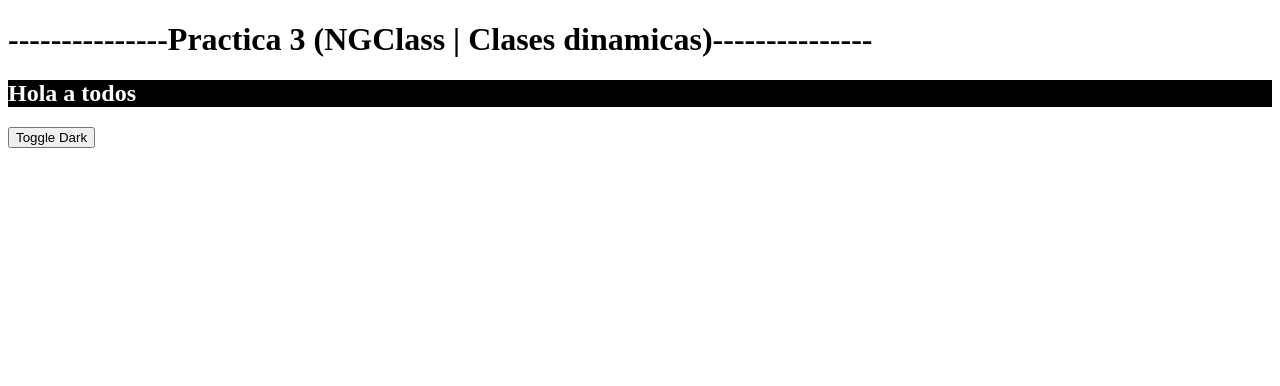
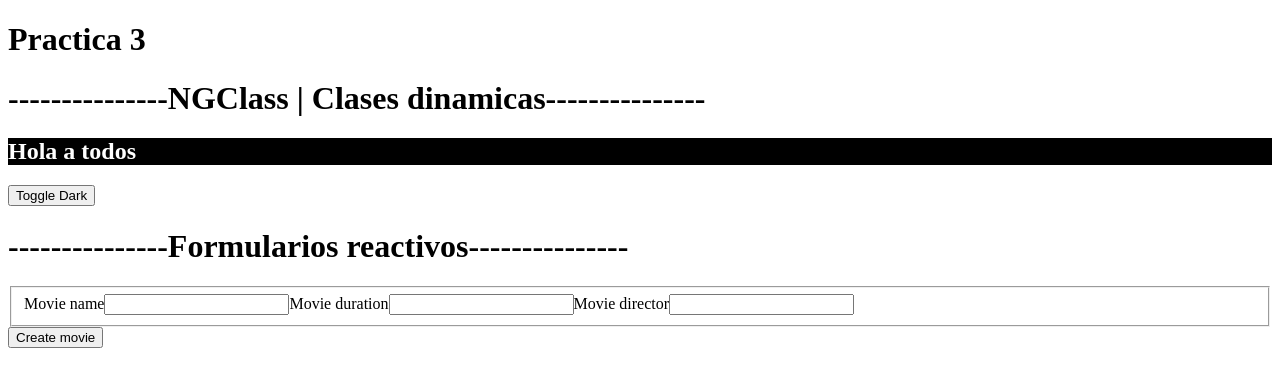
Before and after one commit to FeblesLuis/Angular, an Angular app in the folder angular/: page / in a window 1280 px wide. Shown: the top 386 px of the page. Built offline with nearby package versions, Linux system fonts and the light colour scheme.

Commit message:
fix: arreglando el mensaje

```diff
--- a/angular/src/app/app.component.html
+++ b/angular/src/app/app.component.html
@@ -1,4 +1,23 @@
-<h1>---------------Practica 3 (NGClass | Clases dinamicas)---------------</h1>
+<h1>Practica 3 </h1>
+<h1>---------------NGClass | Clases dinamicas---------------</h1>
 <h2 [ngClass]="{dark: isDark, big:true}">Hola a todos</h2>
 
 <button (click)="toggleDark()">Toggle Dark</button>
+
+<h1>---------------Formularios reactivos---------------</h1>
+<!-- usamos el (submit) y no  (ngSubmit) para que no se recargue la pagina ya que es mas rapido -->
+<form [formGroup]="movieForm" (submit)="handleSubmit()">
+  <fieldset>
+
+    <label for="movie-name">Movie name</label>
+    <input type="text" id="movie-name" formControlName="name">
+
+    <label for="movie-duration">Movie duration</label>
+    <input type="text" id="movie-duration" formControlName="duration">
+
+    <label for="movie-director">Movie director</label>
+    <input type="text" id="movie-director" formControlName="director">
+
+  </fieldset>
+  <button>Create movie</button>
+</form>
--- a/angular/src/app/app.component.ts
+++ b/angular/src/app/app.component.ts
@@ -1,17 +1,43 @@
 import { Component } from '@angular/core';
 import { NgClass } from '@angular/common';
 import { RouterOutlet } from '@angular/router';
+import { FormControl, FormGroup, ReactiveFormsModule } from '@angular/forms';
 
 @Component({
   selector: 'app-root',
   standalone: true,
-  imports: [NgClass, RouterOutlet],
+  imports: [NgClass, RouterOutlet, ReactiveFormsModule],
   templateUrl: './app.component.html',
   styleUrl: './app.component.css'
 })
 export class AppComponent
 {
+  //Variables para clases dinamicas
   isDark: boolean = true;
+  //Variables para formularios reactivos
+  movieForm: FormGroup;
+  name: FormControl;
+  duration: FormControl;
+  director: FormControl;
+
+  constructor()
+  {
+    this.name = new FormControl('');
+    this.duration= new FormControl('');
+    this.director = new FormControl('');
+    this.movieForm = new FormGroup( //Necesita un objeto
+      {
+        name:this.name,
+        duration:this.duration,
+        director: this.director
+      })
+  }
+  handleSubmit() : void //Metodo que solo muestra el formulario en un mensaje de alerta
+  {
+    // Aquí convertimos el valor del formulario a una cadena
+    const formValue = JSON.stringify(this.movieForm.value, null, 2);
+    alert(formValue); // Usar alert para mostrar el objeto
+  }
 
   toggleDark()
   {
```
